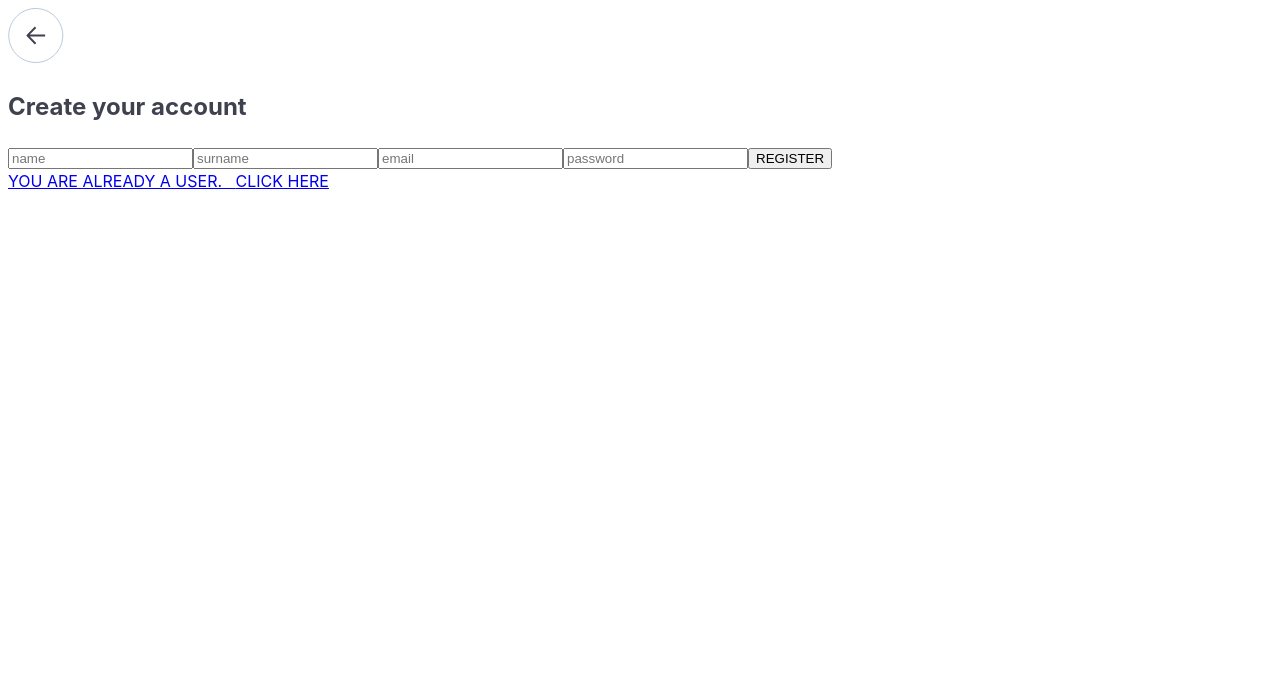
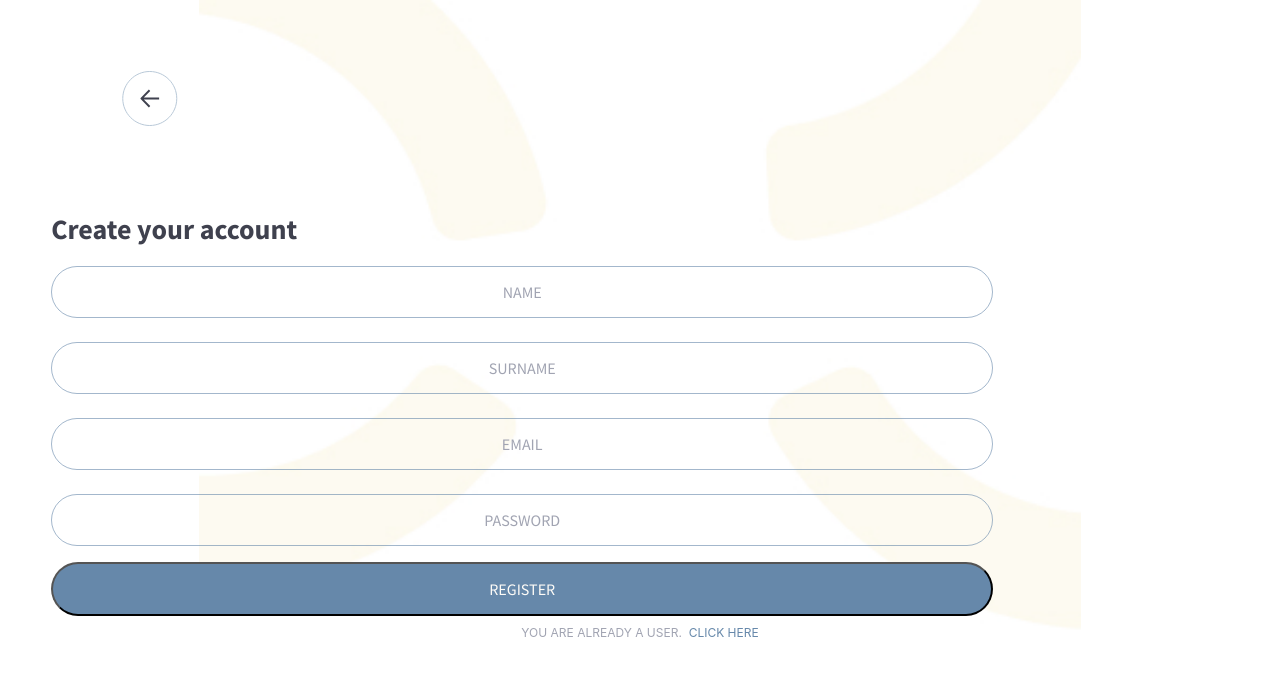
Before and after one commit to megbug/Silentmoon, a React (Vite) app in the folder frontend/: page /signup in a window 1280 px wide. Shown: the top 676 px of the page. Built offline with nearby package versions, Linux system fonts and the light colour scheme; no server answers.

Commit message:
made styling changes - cut on single scss files - more global styling via classes

```diff
--- a/frontend/src/App.jsx
+++ b/frontend/src/App.jsx
@@ -12,7 +12,7 @@ import Profile from './pages/ProfilPage';
 import Reminder from './pages/Reminder'
 import ProtectedRoute from './components/ProtectedRoute';
 
-// import './App.scss'
+import './App.scss'
 
 function App() {
   return (
--- a/frontend/src/App.scss
+++ b/frontend/src/App.scss
@@ -1,293 +1,373 @@
-// @font-face {
-//   font-family: 'SourceSansProRegular';
-//   src: url('../assets/font/SourceSansPro-Regular.ttf');
-// }
+@font-face {
+  font-family: 'SourceSansProRegular';
+  src: url('../src/assets/font/SourceSansPro-Regular.ttf');
+}
 
-// @font-face {
-//   font-family: 'SourceSansProSemibold';
-//   src: url('../assets/font/SourceSansPro-SemiBold.ttf');
-// }
+@font-face {
+  font-family: 'SourceSansProSemibold';
+  src: url('../src/assets/font/SourceSansPro-SemiBold.ttf');
+}
 
-// @font-face {
-//   font-family: 'SourceSansProBold';
-//   src: url('../assets/font/SourceSansPro-Bold.ttf');
-// }
+@font-face {
+  font-family: 'SourceSansProBold';
+  src: url('../src/assets/font/SourceSansPro-Bold.ttf');
+}
 
-// @font-face {
-//   font-family: 'SourceSansProBlack';
-//   src: url('../assets/font/SourceSansPro-Black.ttf');
-// }
+@font-face {
+  font-family: 'SourceSansProBlack';
+  src: url('../src/assets/font/SourceSansPro-Black.ttf')
+}
 
-// //--------------COLORS--------------
+//--------------COLORS--------------
+
+$darkGray: rgb(63, 65, 78);         // #3F414E
+$lightGray: rgb(161, 164, 178);     // #A1A4B2
+$beige: rgb(250, 242, 218);         // #FAF2DA
+$white: rgb(254, 252, 248);         // #FEFCF8
+$blue: rgb(102, 136, 170);          // #6688AA
+$blueBack: rgba(102, 136, 170, 0.6);
+$darkBlue: rgb(61, 96, 129);  //#3D6081
 
 
-// $darkGreen: #4A503D;
-// $darkGray: rgb(63, 65, 78);         // #3F414E
-// $lightGray: rgb(161, 164, 178);     // #A1A4B2
-// $beige: rgb(250, 242, 218);         // #FAF2DA
-// $white: rgb(254, 252, 248);         // #FEFCF8
-// $blue: rgb(102, 136, 170);          // #6688AA
-// $blueBack: rgba(102, 136, 170, 0.6);
-// $darkBlue: rgb(61, 96, 129);  //#3D6081
+//--------------FONTS--------------
+
+$sansP900: 'SourceSansProBlack';
+$sansP700: 'SourceSansProBold';
+$sansP600: 'SourceSansProSemibold';
+$sansP400: 'SourceSansProRegular';
 
 
-// //--------------FONTS--------------
+//--------------GLOBALS--------------
+* {
+    margin: 0;
+    box-sizing: border-box;
+}
 
-// $sansP900: 'SourceSansProBlack';
-// $sansP700: 'SourceSansProBold';
-// $sansP600: 'SourceSansProSemibold';
-// $sansP400: 'SourceSansProRegular';
+html {
+    font-size: 10px;
+    scroll-behavior: smooth;
+}
 
+.pageWrapper {
+	margin: 0 4%;
+	padding-bottom: 12vh;
+}
 
-// //--------------GLOBALS--------------
-// * {
-//     margin: 2%;
-//     box-sizing: border-box;
-//     background-color: aquamarine;
-// }
+//--------------COMPONENTS--------------
 
-// html {
-//   font-size: 10px;
-//   scroll-behavior: smooth;
-// }
+.logo {
+	font-family: $sansP400;
+	font-size: 1.6rem;
+	color: $darkGray;
+	letter-spacing: 3px;
+	word-spacing: 0.5rem;
+	text-align: center;
+	padding: 2.4rem 0;
+}
 
-// /* ===========New Global Styling===========*/
+/* ======login/signup======*/
+.bigBtn {
+    font-family: $sansP400;
+    font-size: 1.6rem;
+    background-color: $blue;
+    color: $white;
+    line-height: 4.8rem;
+    width: 80%;
+    border-radius: 38px;
+}
+.input {
+    font-family: $sansP400;
+    font-size: 1.6rem;
+    background-color: transparent;
+    color: $darkGray;
+    line-height: 4.8rem;
+    width: 80%;
+    text-align: center;
+    border: 1px solid $blueBack;
+    border-radius: 38px;
+    margin: 1vh 0;
+}
+.link {
+    font-size: 1.2rem;
+    text-decoration: none;
+    color: $lightGray;
+    display: flex;
+    justify-content: center;
+    span {
+        color: rgb(102, 136, 170);
+    }
+	padding: 1vh 0;
+}
+::placeholder {
+	color: $lightGray;
+	text-transform: uppercase;
+	font-family: $sansP400;
+}
 
+/* ======slider======*/
+.slider {
+    display: flex;
+    overflow-x: scroll;
+	overflow-y: scroll;
+	padding: 1rem 0;
+}
+.sliderItemContainer {
+    min-width: 170px;
+    max-width: 170px;
+    margin-right: 1.5rem;
+}
+.sliderImg {
+    width: 100%;
+    border-radius: 1.5rem;
+    aspect-ratio: 2.2 / 1.5;
+    object-fit: cover;
+    object-position: center;
+}
 
+/* ======searchbar======*/
+.searchInput {
+    margin: 2rem 0;
+    width: 100%;
+    border: none;
+    border-radius: 1.3rem;
+    font-size: 1.2em;
+    transition: width 0.5s ease-in-out;
+    background: url('./assets/img/search.svg') no-repeat right 10px center;
+    background-color: rgba(161, 164, 178, 0.2);
+    padding: 10px;
+}
 
-// .pageWrapper {
-//   text-align: center;
-//   margin: 5%;
-//   background-color: #E28F83;
-// }
+/* ======filterbutton======*/
 
-// .logo {
-//   font-family: $sansP400;
-//   font-size: 1.6rem;
-//   color: $darkGray;
-//   letter-spacing: 3px;
-//   word-spacing: 0.5rem;
-//   text-align: center;
-//   padding: 2rem 0;
-// }
+.filterButton {
+    display: flex;
+    justify-content: space-between;
+    overflow-x: scroll;
+    padding-top: 2rem;
+    img {
+		width: 6rem
+    }
+	.filterButtonContainer {
+		padding: 0 1rem;
+		text-align: center;
+		display: flex;
+		flex-direction: column;
+		justify-content: center;
+		align-items: center;
+	}
+}
 
-//   /* ======headlines======*/
-// .pageHeadline {
-//   font-family: $sansP600;
-//   font-size: 3.6rem;
-//   color: $darkGray;
-//   // padding: 2rem auto;
-// }
+//--------------HEADLINES/TEXT--------------
+/* ======headlines======*/
+.headline2 {
+  	font-family: $sansP400;
+    font-size: 2.4rem;
+    color: $darkGray;
+    word-spacing: 0.2rem;
+}
 
-// .pageSubHeadline {
-//   font-family: $sansP600;
-//   font-size: 2.4rem;
-//   color: $darkBlue;
-// }
+.pageHeadline {
+	font-family: $sansP700;
+	font-size: 2.8rem;
+	color: $darkGray;
+	padding: 1vh 0;
+}
 
-//   /* ======p-tags for intro/questions/descriptions======*/
-// .text {
-//   font-family: $sansP600;
-//   font-size: 1.6rem;
-//   color: $lightGray;
-//   text-align: center;
-//   padding: 3rem 0;
-// }
+.pageSubHeadline {
+	font-family: $sansP900;
+	font-size: 2rem;
+	color: $darkBlue;
+	letter-spacing: 1.2px;
+	padding: 1rem 0;
+}
 
+.thumbnailTitle {
+	font-family: $sansP600;
+	font-size: 1.8rem;
+	color: $white;
+	text-transform: capitalize;
+}
 
-// .weekdays img {
-//   padding: 3rem 0.5vh;
-// }
+.mediThumbnail {
+	display: flex;
+	justify-content: space-between;
+	text-align: right;
+}
 
+/* ======text======*/
+.text {
+	font-family: $sansP400;
+	font-size: 1.4rem;
+	color: $lightGray;
+	padding: 1vh 0;
+}
 
-// /* ===========New Styling End===========*/
+.title {
+	font-family: $sansP900;
+	font-size: 1.8rem;
+	color: $darkBlue;
+	text-transform: capitalize;
+	letter-spacing: 1px;
+}
 
-// .subLogoDark {
-//   font-size: 1.5rem;
-//   font-family: $sansP600;
-//   letter-spacing: 3px;
-//   word-spacing: 0.5rem;
-//   text-align: center;
-//   padding-top: 2.2rem;
-// }
+.level {
+	font-family: $sansP600;
+	font-size: 1.1rem;
+	color: $lightGray;
+	text-transform: uppercase;
+}
 
-// .logoLight {
-//   color: $white;
-//   font-size: 1.5rem;
-//   font-family: $sansP600;
-//   letter-spacing: 3px;
-//   word-spacing: 0.5rem;
-//   text-align: center;
-//   padding-top: 2.2rem;
-// }
+.errorMessage {
+	color: rgb(221, 52, 61);
+	display: flex;
+	justify-content: center;
+	font-size: 1.4rem;
+	padding: 0.5vh 0;
+  }
 
-// a {
-//   // font-weight: 500;
-//   // color: #646cff;
-//   // text-decoration: inherit;
-//   text-decoration: none;
-// }
+/* ===========Individual Page Styling===========*/
 
-// //--------------BUTTONS--------------
+.landingPage {
+	text-align: center;
+    .handstand {
+        background-image: url('./assets/img/handstand_border.jpg');
+        background-repeat: no-repeat;
+        background-size: cover;
+        background-position: bottom;
+        padding-bottom: 60vh;
+    }
+	.accessDivApp {
+		padding: 1vh 0;
+	}
+    .signUpLink {
+        text-decoration: none;
+    }
+}
 
-// .bigBtn {
-//   background-color: $blue;
-//   font-size: 1.6rem;
-//   line-height: 4.8rem;
-//   // color: $darkGray;
-//   color: $white;
-//   display: flex;
-//   justify-content: center;
-//   text-align: center;
-//   border: 1px solid $blue;
-//   border-radius: 38px;
-//   width: 86%;
-//   // padding: 1%;
-//   margin: 3% auto;
-//   display: flex;
-//   align-items: center;
-//   font-family: $sansP400;
-// }
+.accessPage {
+    background-image: url('./assets/img/bg_login.jpg');
+    background-position: top center;
+    background-repeat: no-repeat;
+    background-size: contain;
+	.backBtn {
+		margin: 6% 6%;
+	}
+	.logInSection {
+		text-align: center;
+		.pageHeadline {
+			padding: 5vh 0;
+		}
+	}
+	.signUpSection {
+		text-align: center;
+		.pageHeadline {
+			padding: 5vh 0;
+		}
+	}
+}
 
-// .input {
-//   font-size: 1.6rem;
-//   line-height: 4.8rem;
-//   display: flex;
-//   justify-content: center;
-//   text-align: center;
-//   border: 1px solid $blueBack;
-//   border-radius: 38px;
-//   width: 86%;
-//   // width: 32rem;
-//   // min-height: 5rem;
-//   // max-height: 6rem;
-//   // padding: 1%;
-//   margin: 3% auto;
-//   display: flex;
-//   align-items: center;
-//   background-color: transparent;
-//   color: $darkGray;
+.homePage {
+	.topItemContainer {
+		display: flex;
+		justify-content: space-between;
+		padding-top: 2rem;
+	}
+}
 
-// }
+.yogaPage {
+	text-align: center;
+}
 
-// ::placeholder {
-//   color: white;
-//   color: $darkGray;
-//   text-transform: uppercase;
-//   font-family: $sansP400;
-// }
+.meditationPage {
+	text-align: center;
+}
 
-// //--------------HEADLINES--------------
+/* ======musicPage======*/
+.playlistDetail {
+    height: 100vh;
+}
+.popup {
+    height: 100vh;
+    transform: translateY(-72.5rem);
+    .pop-inner {
+        background-color: #fff;
+    }
+    .xBtn {
+        position: relative;
+        cursor: pointer;
+        z-index: 6;
+        transform: translateY(9rem);
+        padding-left: 3rem;
+    }
+}
 
-// .headline2 {
-//   text-align: center;
-//   font-size: 3rem;
-//   padding-bottom: 1.7rem;
-//   margin-top: 0.2rem;
-//   color: $darkGray;
-//   font-family: $sansP400;
-//   letter-spacing: 1px;
-// }
+/* ======profilePage======*/
+.profilePage {
+	.nameLogoutSection {
+		display: flex;
+		justify-content: space-between;
+		align-items: center;
+	}
+	.iconTime {
+		display: flex;
+		justify-content: space-between;
+		align-items: center;
+	}
+	.iconSize {
+			width: 4rem;
+	}
+	.text{
+		font-size: 1.6rem;
+	}
+}
 
-// .hdl-big-green-left {
-//   font-family: $sansP900;
-//   font-size: 2.4rem;
-//   color: $darkGray;
-//   letter-spacing: 0.25rem;
-//   text-align: left;
-// }
+.weekdays {
+	margin: 2vh auto;
+	text-align: center;
+	img {
+		padding-right: 1vh;
+	}
+}
 
-// .hdl-big-gray-center {
-//   font-family: $sansP900;
-//   font-size: 3.4rem;
-//   color: $darkGray;
-//   letter-spacing: 0.25rem;
-//   text-align: center;
-// }
+/* ======videoPage======*/
+.videoBackground {
+	background-image: url('./assets/img/videoPageBackground.svg');
+	height: 100vh;
+	.backBtn{
+		margin-left: 2%;
+		margin-bottom: 2rem;
+	}
+}
+.videoPage {
+	.textSection {
+		padding: 2rem 0;
+		.pageHeadline {
+			text-transform: capitalize;
+		}
+		.level {
+			font-size: 1.4rem;
+			padding: 0.5rem 0;
+		}
+	}
+}
 
-// .hdl-medium-green {
-//   font-family: $sansP900;
-//   font-size: 2rem;
-//   color: $darkGreen;
-//   letter-spacing: 0.2rem;
-// }
-
-// .hdl-medium-darkgray {
-//   font-family: $sansP900;
-//   font-size: 2rem;
-//   color: $darkGray;
-//   letter-spacing: 0.2rem;
-// }
-
-// .description_medium_lightgray {
-//   font-family: $sansP600;
-//   font-size: 1.3rem;
-//   color: $lightGray;
-//   letter-spacing: 0.1rem;
-//   font-weight: lighter;
-// }
-
-// .hdl-gray-sites {
-//   font-size: 2.4rem;
-//   color: $darkGray;
-//   text-align: center;
-//   margin: 35px 0 20px 0;
-//   font-family: $sansP700;
-//   font-size: 3rem;
-//   letter-spacing: 1px;
-// }
-
-// .subhead-sites {
-//   font-family: $sansP600;
-//   color: $lightGray;
-//   text-align: center;
-//   margin-bottom: 40px;
-//   font-size: 1.3rem;
-//   letter-spacing: 0.1rem;
-// }
-
-// .video_category_headline {
-//   color: $white;
-//   font-size: 1.9rem;
-//   font-family: $sansP400;
-//   text-transform: capitalize;
-// }
-
-// .day_month_daily {
-//   color: $lightGray;
-//   font-size: 1.5rem;
-//   font-family: $sansP600;
-//   text-transform: uppercase;
-// }
-
-// .daily_calm_headline {
-//   font-size: 2.5rem;
-//   color: $darkGreen;
-//   font-family: $sansP400;
-//   margin-bottom: 5px;
-//   letter-spacing: 1px;
-// }
-
-// .button_headline {
-//   font-size: 1.3rem;
-//   color: $lightGray;
-// }
-
-// .errorMessage {
-//   text-align: center;
-//   color: rgb(221, 52, 61);
-//   display: flex;
-//   justify-content: center;
-//   font-size: 1.4rem;
-// }
-
-// /* ============ p Tags ============*/
-
-// .pIntro  {
-//   text-align: center;
-//   color: $darkGray;
-//   font-size: 1.6rem;
-//   padding-bottom: 4.6rem;
-//   line-height: 1.7rem;
-//   font-family: $sansP600;
-// }
+/* ======welcomePage======*/
+.welcomePage {
+	background-image: url('../src/assets/img/yoga_women.jpg');
+    background-repeat: no-repeat;
+    background-size: cover;
+    background-position: bottom;
+    height: 85vh;
+    .logo {
+        color: rgb(254, 252, 248);
+    }
+    .pageHeadline {
+        color: rgb(254, 252, 248);
+        margin: 5%;
+        width: 35%;
+    }
+}
+.buttonWelcome {
+    margin: 1rem auto;
+    text-align: center;
+}
```
